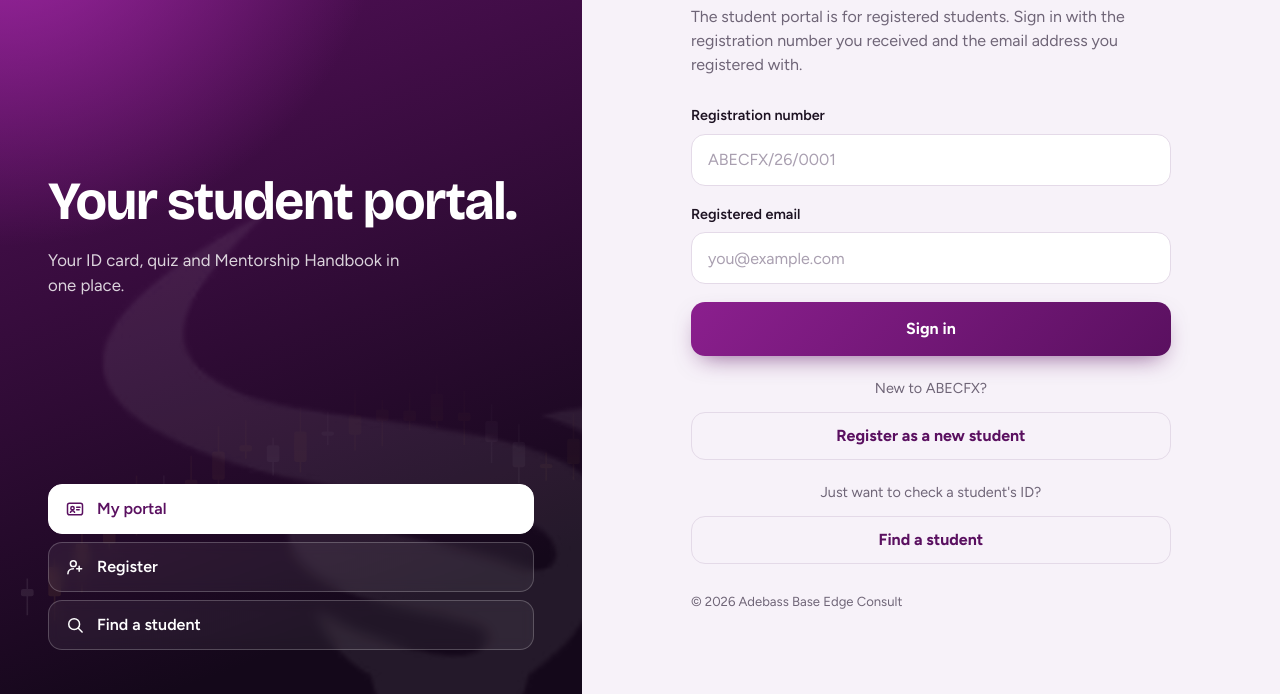
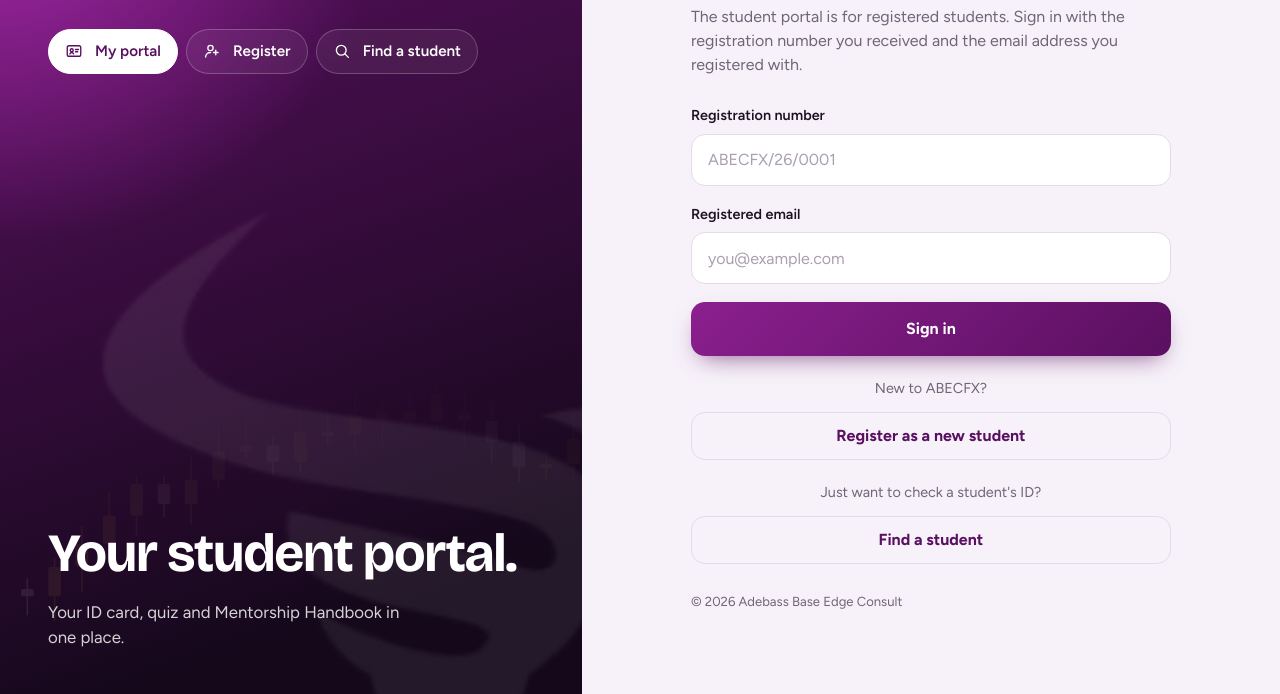
Before and after one commit to huxaifamora-cell/abecfx-students-registration, a website: page public/portal.html in a window 1280 px wide. Shown: the part 106-800 px from the top of the page. Drawn offline with nearby package versions, Linux system fonts and the light colour scheme.

Commit message:
Add files via upload

```diff
--- a/public/styles.css
+++ b/public/styles.css
@@ -578,3 +578,20 @@
 @media (min-width: 700px) { .hb-cards { grid-template-columns: repeat(2, 1fr); } }
 @media (max-width: 480px) { .subnav a { flex: 1 1 0; white-space: normal; display: grid; place-items: center; padding: 8px 6px; font-size: .86rem; line-height: 1.2; min-height: 46px; } }
 @media print { .subnav, .journey, #viewQuiz, #viewHandbook { display: none; } }
+
+/* ---------- Computer view: menu at the top left, for everyone ---------- */
+/* The logo is first, the menu sits right under it, the headline moves to the bottom of the panel.
+   The panel stays pinned while the page scrolls, so the menu is always in view. Phones keep the
+   bottom tab bar (max-width: 900px rules above). */
+@media (min-width: 901px) {
+  .panel {
+    position: sticky; top: 0; align-self: start;
+    height: 100vh; height: 100dvh; min-height: 520px;
+    justify-content: flex-start;
+  }
+  .brandbar { order: 1; }
+  .panel .nav { order: 2; display: flex; flex-wrap: wrap; gap: 8px; }
+  .panel .nav a { padding: 10px 16px; border-radius: 999px; font-size: .95rem; }
+  .panel .nav svg { width: 18px; height: 18px; }
+  .panel .pitch { order: 3; margin-top: auto; }
+}
```
